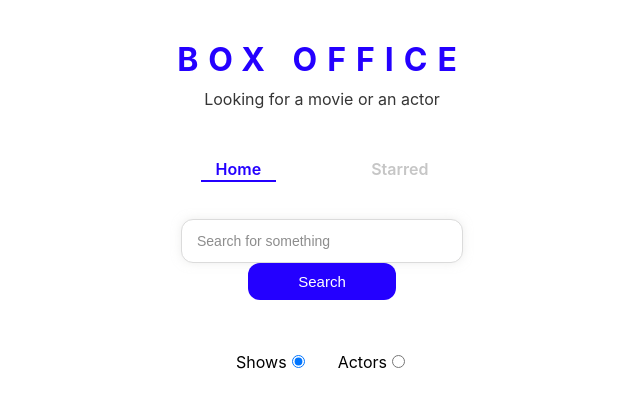
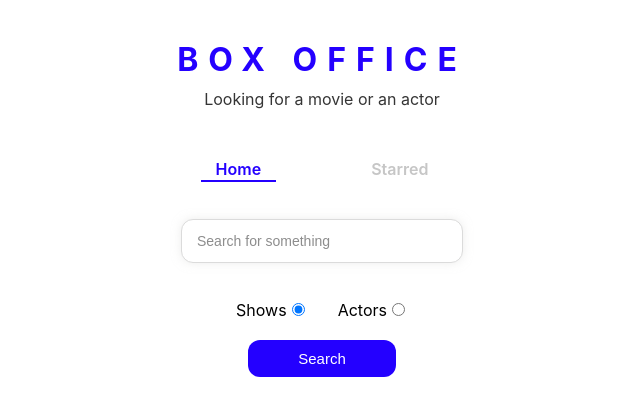
Before and after one commit to AbhishekKumar2233/Box-Office-reactapp, a React (Create React App) app: page / in a window 1280 px wide. Shown: the top 416 px of the page, without its empty margins (318-958 px from the left). Built offline with nearby package versions, Linux system fonts and the light colour scheme.

Commit message:
some basic style added

```diff
--- a/src/Pages/Home.jsx
+++ b/src/Pages/Home.jsx
@@ -93,12 +93,6 @@ export default function Home() {
         value={input}
       />
 
-      <SearchButtonWrapper>
-        <button type="button" onClick={onSearch}>
-          Search
-        </button>
-      </SearchButtonWrapper>
-
       <RadioInputWrapper>
         <div>
           <label htmlFor="shows-search">
@@ -125,6 +119,11 @@ export default function Home() {
           </label>
         </div>
       </RadioInputWrapper>
+      <SearchButtonWrapper>
+        <button type="button" onClick={onSearch}>
+          Search
+        </button>
+      </SearchButtonWrapper>
       {renderResult()}
     </MainPageLayout>
   );
```
